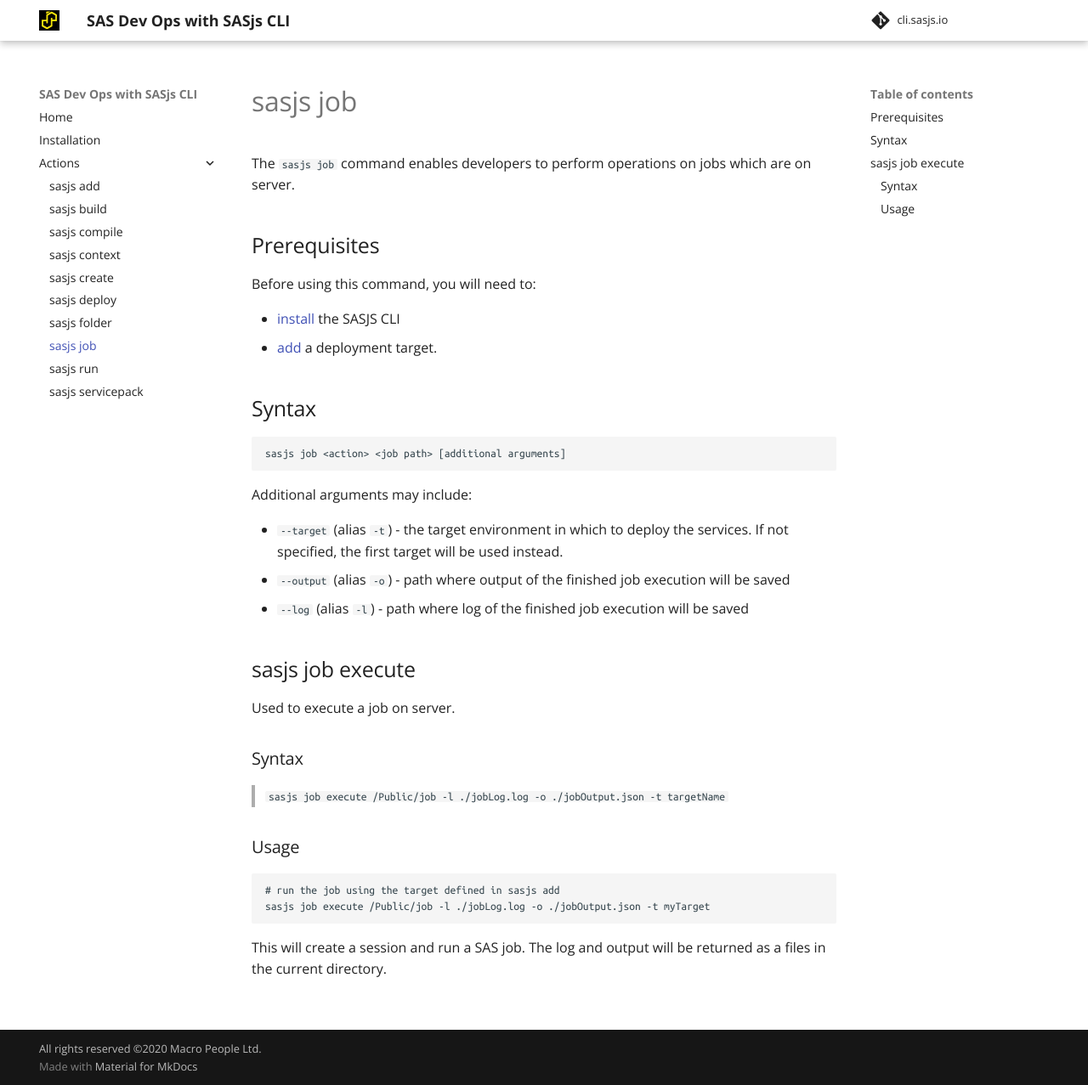
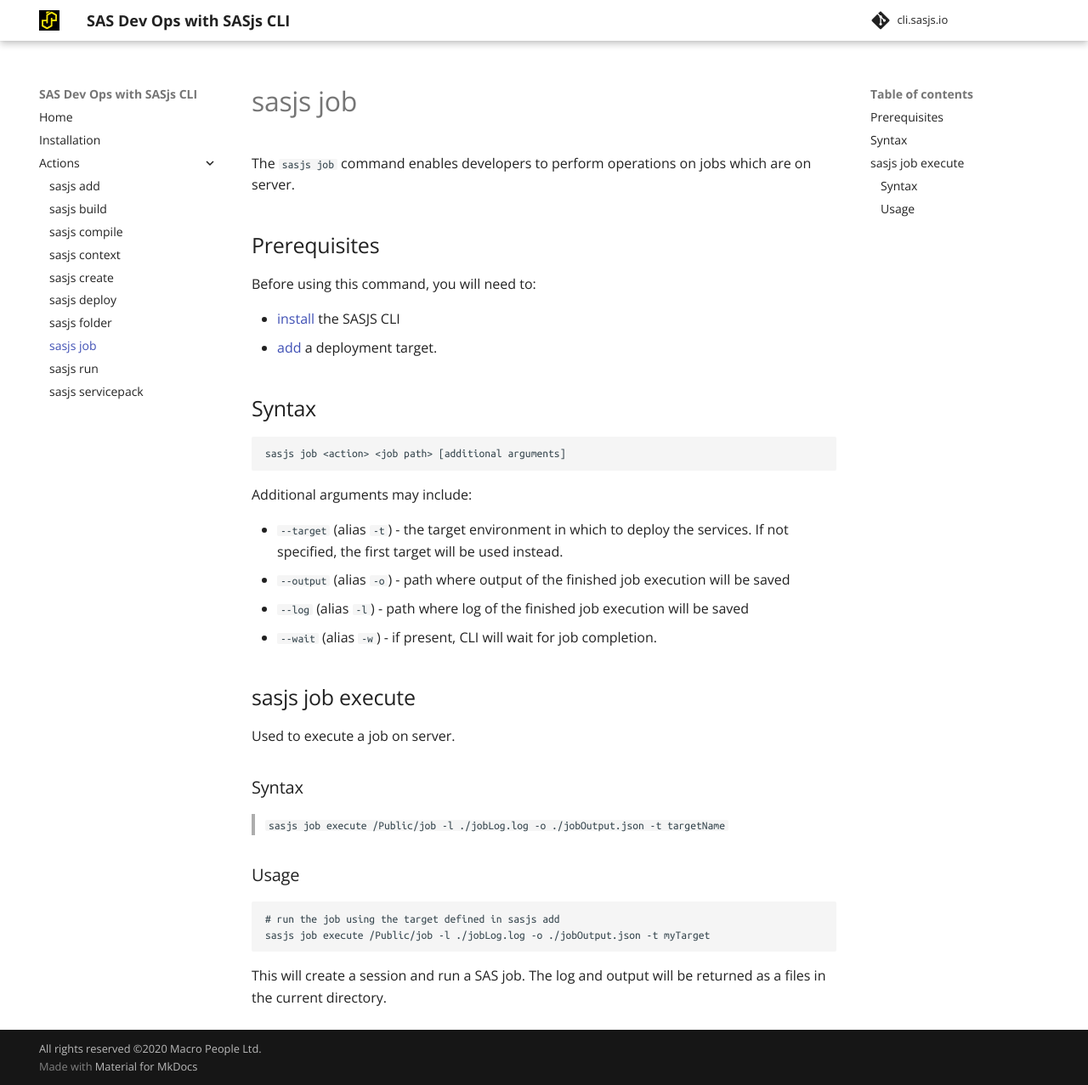
Before and after one commit to sasjs/cli.sasjs.io, an MkDocs documentation site: the page built from docs/job.md, in a window 1280 px wide and 1277 px high. Shown: the whole window at 85% size. Built offline with MkDocs 1.6.1 and Material for MkDocs 9.7.7, drawn with Linux system fonts in a browser that asks for light colours.

Commit message:
job update

```diff
--- a/docs/job.md
+++ b/docs/job.md
@@ -28,6 +28,7 @@
 * `--target` (alias `-t`) - the target environment in which to deploy the services.  If not specified, the first target will be used instead.
 * `--output` (alias `-o`) - path where output of the finished job execution will be saved
 * `--log` (alias `-l`) - path where log of the finished job execution will be saved
+* `--wait` (alias `-w`) - if present, CLI will wait for job completion.
 
 
 ## sasjs job execute
```
